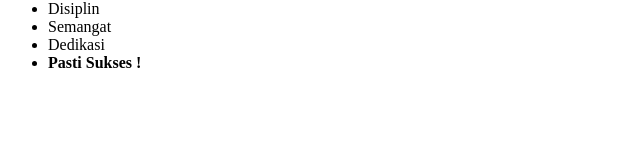
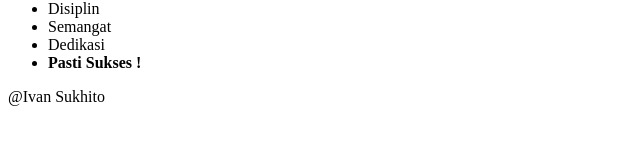
Before and after one commit to ivansukhitoo/proyek-tim-hebat, a plain HTML site: page index.html in a window 1280 px wide. Shown: the part 170-314 px from the top of the page, without its empty margins (0-640 px from the left). Drawn offline with Linux system fonts and the light colour scheme.

Commit message:
update footer branch:feat/custom-header

```diff
--- a/index.html
+++ b/index.html
@@ -11,3 +11,5 @@
     <li>Dedikasi</li>
     <li><b>Pasti Sukses !</b></li>
 </ul>
+
+<footer>@Ivan Sukhito</footer>
```
